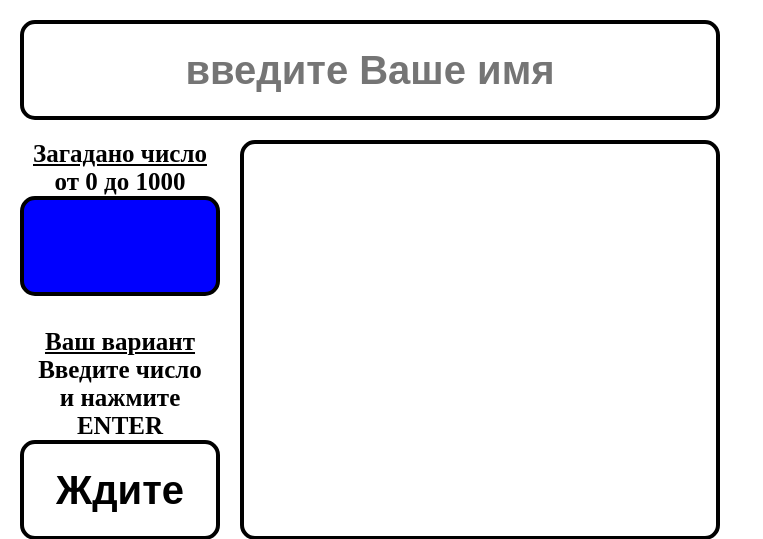
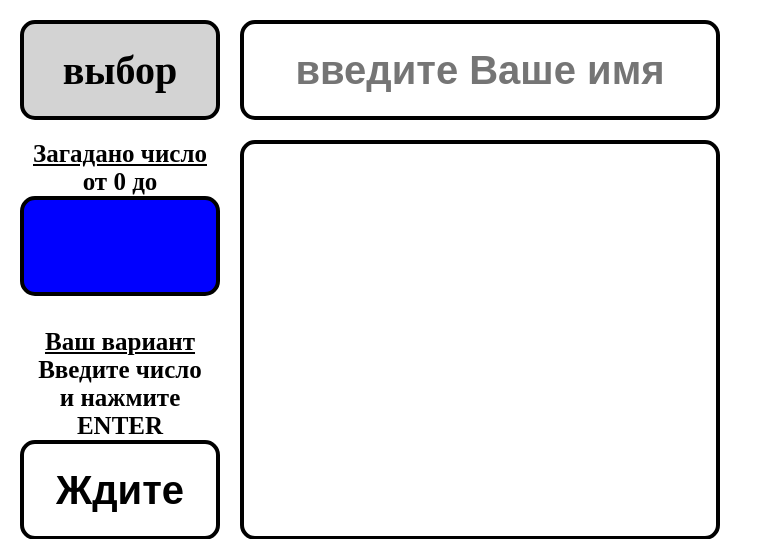
Before and after one commit to and-veys/Games_Python, a Django app: page /guess_number/ in a window 1280 px wide. Shown: the top 539 px of the page, without its empty margins (0-763 px from the left). Run offline with Django 4.2, Linux system fonts and the light colour scheme.

Commit message:
Add a choice button and functional

```diff
--- a/guess_number/templates/guess_number.html
+++ b/guess_number/templates/guess_number.html
@@ -11,13 +11,38 @@
 		</title>
 	</head>
 	<body>
-		<input class="name" id="name" type="text" placeholder="введите Ваше имя"/>
+		<div class="number" id="param">
+			<div>
+				<div class="text">
+					"... до"
+				</div>
+				<input class="number" id="set_max_number" type="text" placeholder="число" value="{{max_number}}" >
+			</div>
+			<div>
+				<div class="text">
+					Рекорды
+				</div>
+				<input class="number" id="set_max_leaders" type="text" placeholder="кол-во" value="{{max_leaders}}">
+			</div>
+			<div class="number button" id="ok">
+				OK
+			</div>
+			<div class="number button" id="cancel">
+				Отмена
+			</div>
+		</div>
+		<div class="title">
+			<div class="number button" id="choice">
+				выбор
+			</div>
+			<input class="number" id="name" type="text" placeholder="введите Ваше имя"/>
+		</div>
 		<div class="main">
 			<div class="game">
 				<div>
 					<div class="text">
 						<u>Загадано число</u><br />
-						от 0 до <span id="max_number">{{max_number}}</span>
+						от 0 до <span id="max_number"></span>
 					</div>
 					<div class="number" id="guess"></div>
 				</div>
@@ -27,7 +52,7 @@
 						Введите число <br />
 						и нажмите ENTER
 					</div>
-					<input class="number" id="try" type="text" value="{{max_leaders}}"/>
+					<input class="number" id="try" type="text" />
 				</div>
 			</div>
 			<div id="steps"></div>
--- a/static/guess_number.css
+++ b/static/guess_number.css
@@ -13,17 +13,37 @@
 table {
 	width:			100%;
 }
-.name {
-	width:			700px;
-	height:			100px;
-	border:			4px solid black;
-	border-radius:	15px;
-	font-size:		40px;
-	text-align:		center;
-	font-weight:	bold;
+#set_max_number, #set_max_leaders {
+	margin-left:	15px;
+	width:			170px;
+}
+#ok, #cancel {
+	width:			170px;
+}
+.title {
+	display:		flex;
+	flex-direction:	row;
+}
+.button {
+	background-color:	lightgray;
+}
+.button:hover {
+	background-color:	lightgreen;
+}
+#param {
+	position:			absolute;
+	display:			none;
+	height:				520px;
+	background-color:	white;
+	justify-content: 	space-evenly;
+}
+#name {
+	width:			480px;
 	color:			green;
 	margin-bottom: 	20px;
+	margin-left:	20px;
 }
+
 .number {
 	width:			200px;
 	height:			100px;
```
Also changed, not shown: static/guess_number.js (+83 -26 lines).
